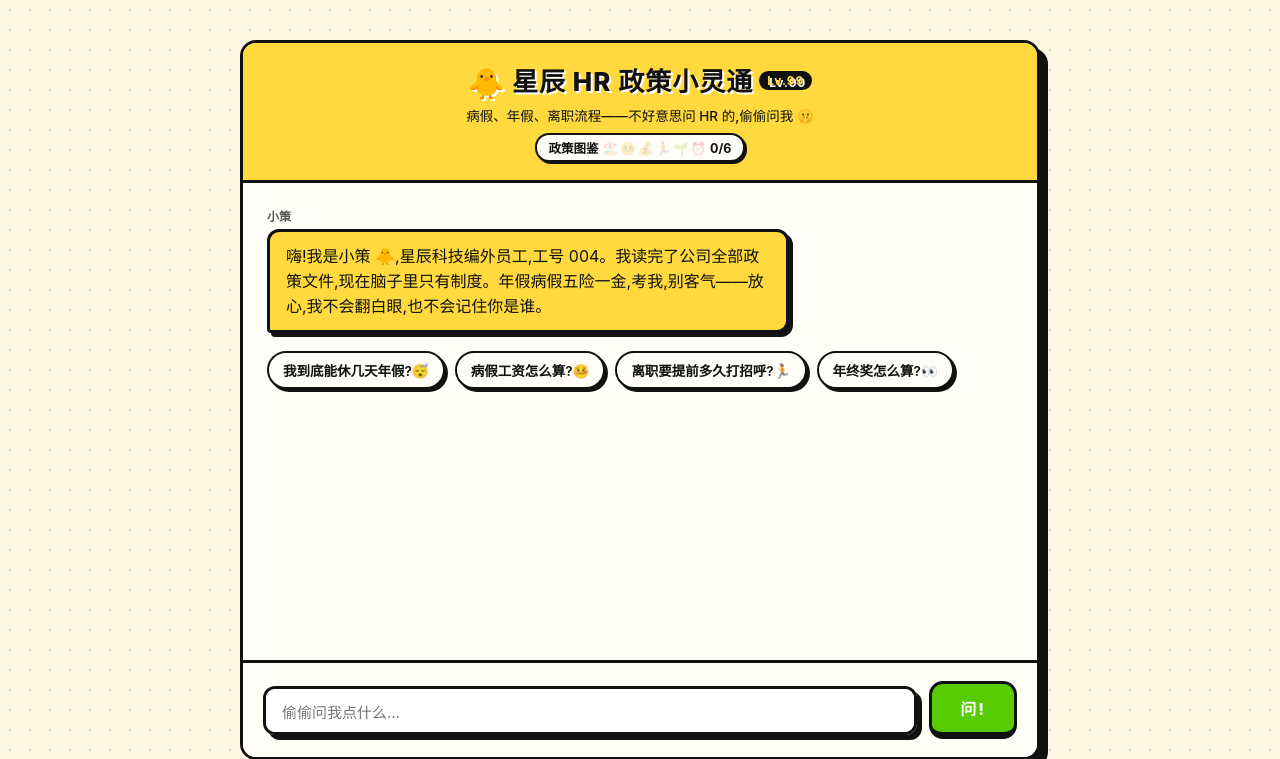
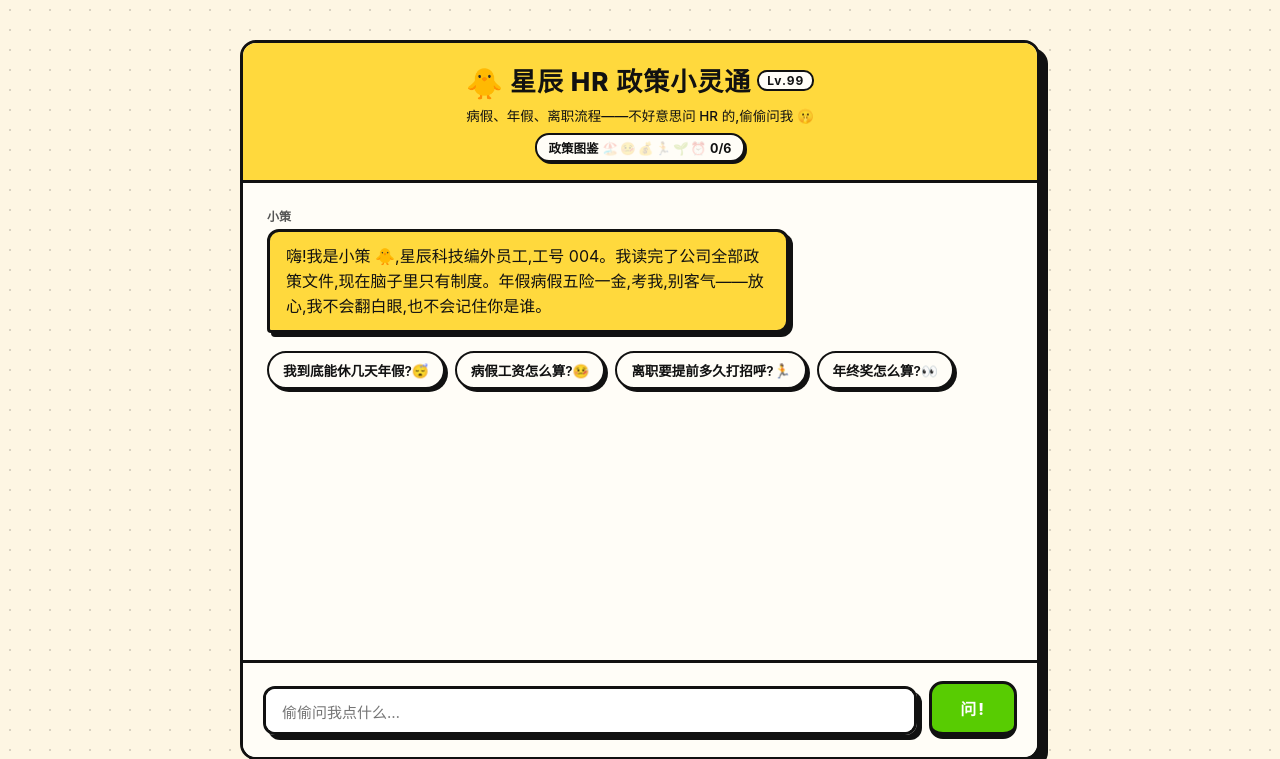
Before and after one commit to danielzheng1986726/hrpolicyagent, a FastAPI app: page / in a window 1280 px wide. Shown: the top 759 px of the page. Run offline with FastAPI, Linux system fonts and the light colour scheme.

Commit message:
fix+feat: 标题去阴影/Lv.99徽章改白底/滚动条退灰 + 追问建议placeholder轮播(仅未解锁类别,Tab填入)
Co-Authored-By: Claude Fable 5 <noreply@anthropic.com>

```diff
--- a/templates/index.html
+++ b/templates/index.html
@@ -52,7 +52,6 @@
             font-weight: 800;
             margin-bottom: 4px;
             letter-spacing: 1px;
-            text-shadow: 2px 2px 0 #fff;
         }
 
         #mascot {
@@ -73,11 +72,12 @@
 
         .lv-badge {
             display: inline-block;
-            background: #111;
-            color: #FFD93D;
+            background: #FFFDF7;
+            color: #111;
+            border: 2px solid #111;
             font-size: 12px;
             font-weight: 700;
-            padding: 2px 8px;
+            padding: 1px 8px;
             border-radius: 10px;
             vertical-align: 6px;
             margin-left: 6px;
@@ -156,8 +156,12 @@
         }
 
         .chat-area::-webkit-scrollbar-thumb {
-            background: #111;
+            background: #C9C2B0;
             border-radius: 3px;
+        }
+
+        .chat-area::-webkit-scrollbar-thumb:hover {
+            background: #A89F87;
         }
 
         .message {
@@ -494,13 +498,42 @@
 
         // ===== 政策探索度图鉴 =====
         const CATEGORIES = [
-            { key: 'annual',  name: '年假假期', icon: '🏖️', re: /年假|调休|休假|婚假|产假|陪产假|事假/ },
-            { key: 'sick',    name: '病假医疗', icon: '🤒', re: /病假|医疗期|工伤|体检/ },
-            { key: 'pay',     name: '薪酬福利', icon: '💰', re: /工资|薪|年终奖|奖金|五险|公积金|福利|报销|补贴/ },
-            { key: 'leave',   name: '离职流程', icon: '🏃', re: /离职|辞职|裁员|合同到期|竞业/ },
-            { key: 'onboard', name: '入职转正', icon: '🌱', re: /入职|转正|试用期|offer|背调/i },
-            { key: 'time',    name: '加班考勤', icon: '⏰', re: /加班|工时|考勤|打卡|迟到|远程|居家/ },
+            { key: 'annual',  name: '年假假期', icon: '🏖️', re: /年假|调休|休假|婚假|产假|陪产假|事假/, q: '我到底能休几天年假?' },
+            { key: 'sick',    name: '病假医疗', icon: '🤒', re: /病假|医疗期|工伤|体检/, q: '病假工资怎么算?' },
+            { key: 'pay',     name: '薪酬福利', icon: '💰', re: /工资|薪|年终奖|奖金|五险|公积金|福利|报销|补贴/, q: '年终奖怎么算?' },
+            { key: 'leave',   name: '离职流程', icon: '🏃', re: /离职|辞职|裁员|合同到期|竞业/, q: '离职要提前多久打招呼?' },
+            { key: 'onboard', name: '入职转正', icon: '🌱', re: /入职|转正|试用期|offer|背调/i, q: '试用期多久能转正?' },
+            { key: 'time',    name: '加班考勤', icon: '⏰', re: /加班|工时|考勤|打卡|迟到|远程|居家/, q: '加班有加班费或者调休吗?' },
         ];
+
+        // ===== 追问建议:placeholder 只从未解锁的图鉴类别里轮播 =====
+        let currentHint = null;
+
+        function refreshHint() {
+            const owned = loadBadges();
+            const locked = CATEGORIES.filter(c => !owned.has(c.key));
+            if (locked.length === 0) {
+                currentHint = null;
+                messageInput.placeholder = '六枚图鉴已集齐 🏆 还想知道点什么?';
+                return;
+            }
+            const pick = locked[Math.floor(Math.random() * locked.length)];
+            currentHint = pick.q;
+            messageInput.placeholder = `试试问:${pick.q} ${pick.icon}`;
+        }
+
+        setInterval(() => {
+            if (!messageInput.value) refreshHint();
+        }, 5000);
+
+        // 桌面端小彩蛋:输入框为空时按 Tab,直接填入当前提示
+        messageInput.addEventListener('keydown', function(e) {
+            if (e.key === 'Tab' && !this.value && currentHint) {
+                e.preventDefault();
+                this.value = currentHint;
+                this.dispatchEvent(new Event('input'));
+            }
+        });
 
         function loadBadges() {
             try { return new Set(JSON.parse(localStorage.getItem('xc_badges') || '[]')); }
@@ -529,6 +562,7 @@
                     owned.add(c.key);
                     localStorage.setItem('xc_badges', JSON.stringify([...owned]));
                     renderBadges(true);
+                    refreshHint();
                     const toast = document.createElement('div');
                     toast.className = 'unlock-float';
                     toast.textContent = `${c.icon} 解锁「${c.name}」图鉴!` +
```
